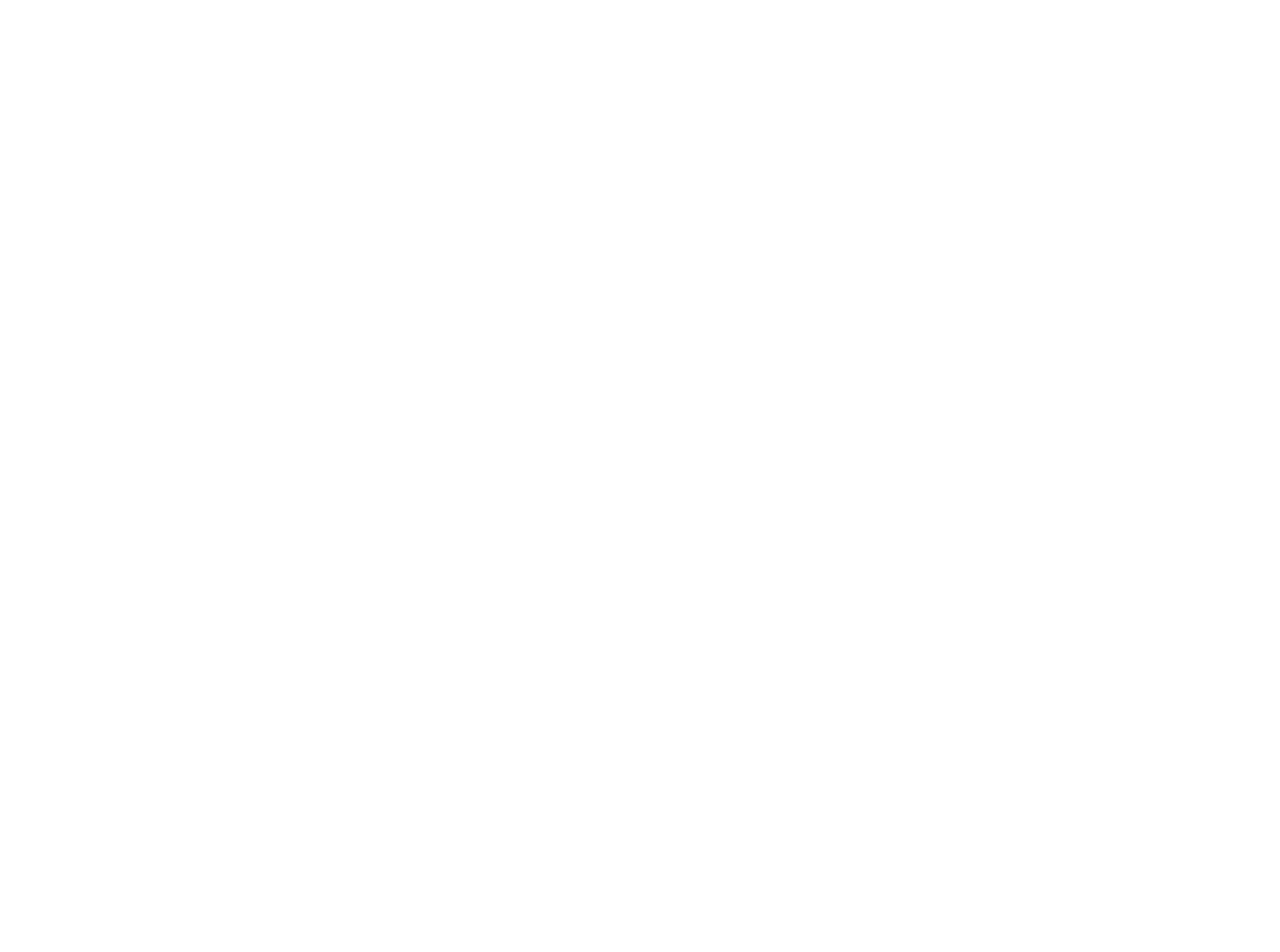
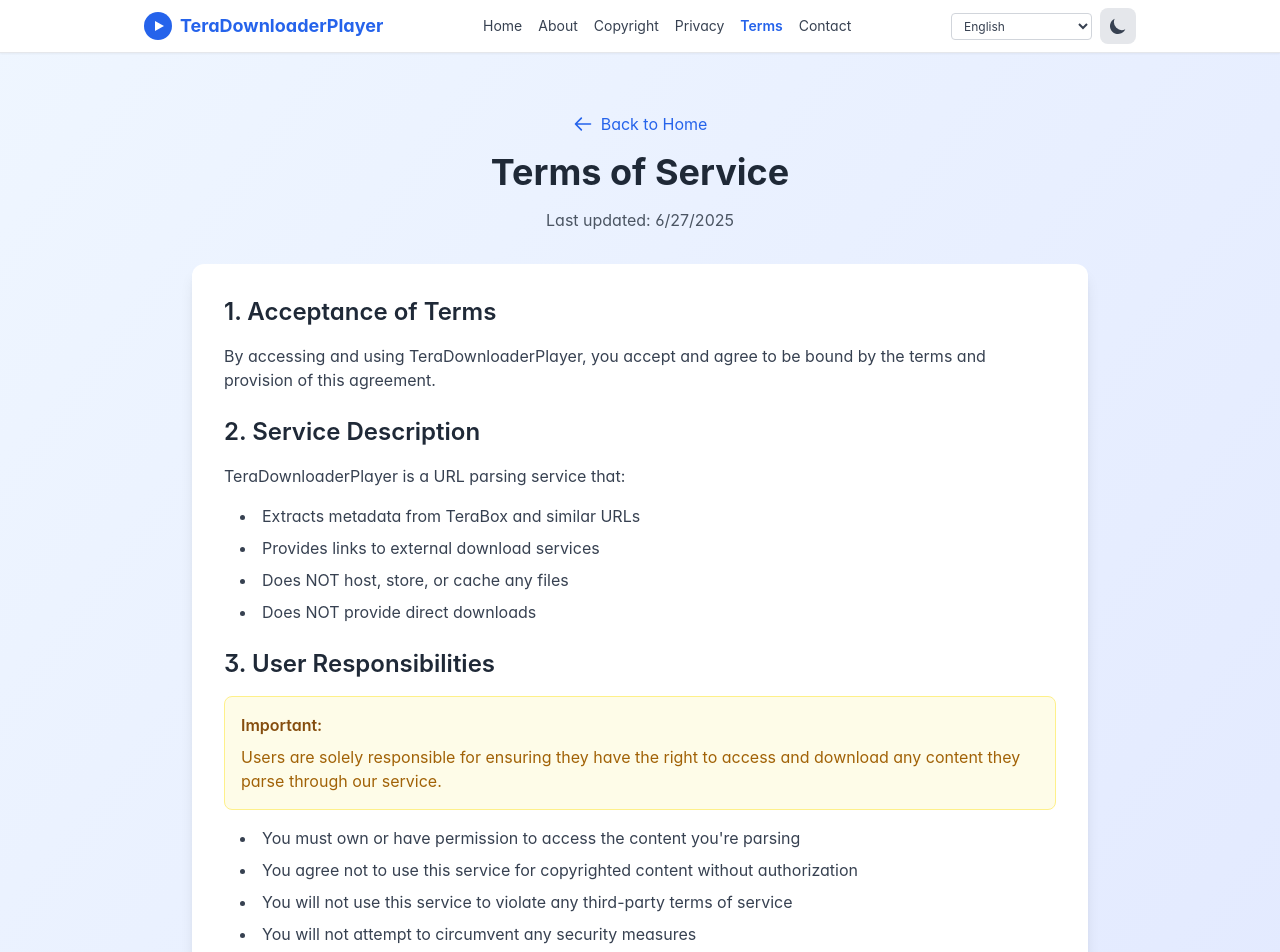
Before and after one commit to kirankigi5/teraplayer, a React (Vite) app: page /terms-of-service in a window 1280 px wide. Before the commit this address had no page. Shown: the top 952 px of the page. Before the commit the page ends 800 px from the top, so only its background shows below. Built offline with nearby package versions, Linux system fonts and the light colour scheme.

Commit message:
feat: add Terms of Service page and link it in Navbar and App components

```diff
--- a/src/App.tsx
+++ b/src/App.tsx
@@ -285,6 +285,8 @@
               <span className="mx-2">|</span>
               <a href="/privacy-policy" className="underline hover:text-gray-600 dark:hover:text-gray-300">Privacy Policy</a>
               <span className="mx-2">|</span>
+              <a href="/terms-of-service" className="underline hover:text-gray-600 dark:hover:text-gray-300">Terms of Service</a>
+              <span className="mx-2">|</span>
               <a href="/contact" className="underline hover:text-gray-600 dark:hover:text-gray-300">Contact</a>
             </div>
           </div>
--- a/src/Root.tsx
+++ b/src/Root.tsx
@@ -5,6 +5,7 @@
 import CopyrightPolicy from "./CopyrightPolicy";
 import PrivacyPolicy from "./PrivacyPolicy";
 import Contact from "./Contact";
+import TermsOfService from "./TermsOfService";
 
 export default function Root() {
   return (
@@ -14,6 +15,7 @@
         <Route path="/about" element={<About />} />
         <Route path="/copyright-policy" element={<CopyrightPolicy />} />
         <Route path="/privacy-policy" element={<PrivacyPolicy />} />
+        <Route path="/terms-of-service" element={<TermsOfService />} />
         <Route path="/contact" element={<Contact />} />
       </Routes>
     </Router>
--- /dev/null
+++ b/src/TermsOfService.tsx
@@ -0,0 +1,109 @@
+import React from 'react';
+import { Link } from 'react-router-dom';
+import Navbar from './components/Navbar';
+
+const TermsOfService: React.FC = () => (
+  <>
+    <Navbar />
+    <div className="min-h-screen bg-gradient-to-br from-blue-50 to-indigo-100 dark:from-gray-900 dark:to-gray-800 transition-colors duration-200 pt-20">
+      <div className="container mx-auto px-4 py-8">
+        <div className="max-w-4xl mx-auto">
+          <div className="text-center mb-8">
+            <Link to="/" className="inline-flex items-center text-blue-600 dark:text-blue-400 hover:text-blue-700 dark:hover:text-blue-300 mb-4">
+              <svg className="w-5 h-5 mr-2" fill="none" stroke="currentColor" viewBox="0 0 24 24">
+                <path strokeLinecap="round" strokeLinejoin="round" strokeWidth={2} d="M10 19l-7-7m0 0l7-7m-7 7h18" />
+              </svg>
+              Back to Home
+            </Link>
+            <h1 className="text-4xl font-bold text-gray-800 dark:text-white mb-4">Terms of Service</h1>
+            <p className="text-gray-600 dark:text-gray-300">Last updated: {new Date().toLocaleDateString()}</p>
+          </div>
+
+          <div className="bg-white dark:bg-gray-800 rounded-xl shadow-lg p-8 space-y-6">
+            <section>
+              <h2 className="text-2xl font-semibold text-gray-800 dark:text-white mb-4">1. Acceptance of Terms</h2>
+              <p className="text-gray-700 dark:text-gray-300">
+                By accessing and using TeraDownloaderPlayer, you accept and agree to be bound by the terms and provision of this agreement.
+              </p>
+            </section>
+
+            <section>
+              <h2 className="text-2xl font-semibold text-gray-800 dark:text-white mb-4">2. Service Description</h2>
+              <p className="text-gray-700 dark:text-gray-300 mb-4">
+                TeraDownloaderPlayer is a URL parsing service that:
+              </p>
+              <ul className="list-disc list-inside text-gray-700 dark:text-gray-300 space-y-2 ml-4">
+                <li>Extracts metadata from TeraBox and similar URLs</li>
+                <li>Provides links to external download services</li>
+                <li>Does NOT host, store, or cache any files</li>
+                <li>Does NOT provide direct downloads</li>
+              </ul>
+            </section>
+
+            <section>
+              <h2 className="text-2xl font-semibold text-gray-800 dark:text-white mb-4">3. User Responsibilities</h2>
+              <div className="bg-yellow-50 dark:bg-yellow-900/20 border border-yellow-200 dark:border-yellow-800 rounded-lg p-4 mb-4">
+                <h3 className="font-semibold text-yellow-800 dark:text-yellow-200 mb-2">Important:</h3>
+                <p className="text-yellow-700 dark:text-yellow-300">
+                  Users are solely responsible for ensuring they have the right to access and download any content they parse through our service.
+                </p>
+              </div>
+              <ul className="list-disc list-inside text-gray-700 dark:text-gray-300 space-y-2 ml-4">
+                <li>You must own or have permission to access the content you're parsing</li>
+                <li>You agree not to use this service for copyrighted content without authorization</li>
+                <li>You will not use this service to violate any third-party terms of service</li>
+                <li>You will not attempt to circumvent any security measures</li>
+              </ul>
+            </section>
+
+            <section>
+              <h2 className="text-2xl font-semibold text-gray-800 dark:text-white mb-4">4. Prohibited Uses</h2>
+              <ul className="list-disc list-inside text-gray-700 dark:text-gray-300 space-y-2 ml-4">
+                <li>Parsing URLs to content you don't have rights to access</li>
+                <li>Commercial use without explicit permission</li>
+                <li>Automated or bulk parsing that could overload our servers</li>
+                <li>Any illegal activities under applicable laws</li>
+              </ul>
+            </section>
+
+            <section>
+              <h2 className="text-2xl font-semibold text-gray-800 dark:text-white mb-4">5. Disclaimer of Warranties</h2>
+              <p className="text-gray-700 dark:text-gray-300">
+                This service is provided "as is" without any warranties. We do not guarantee the accuracy,
+                completeness, or reliability of any information provided through our service.
+              </p>
+            </section>
+
+            <section>
+              <h2 className="text-2xl font-semibold text-gray-800 dark:text-white mb-4">6. Limitation of Liability</h2>
+              <p className="text-gray-700 dark:text-gray-300">
+                TeraDownloaderPlayer shall not be liable for any direct, indirect, incidental, special,
+                consequential, or punitive damages resulting from your use of this service.
+              </p>
+            </section>
+
+            <section>
+              <h2 className="text-2xl font-semibold text-gray-800 dark:text-white mb-4">7. Termination</h2>
+              <p className="text-gray-700 dark:text-gray-300">
+                We reserve the right to terminate or suspend access to our service immediately,
+                without prior notice, for any reason whatsoever.
+              </p>
+            </section>
+
+            <section>
+              <h2 className="text-2xl font-semibold text-gray-800 dark:text-white mb-4">8. Contact Information</h2>
+              <p className="text-gray-700 dark:text-gray-300">
+                If you have any questions about these Terms of Service, please contact us at:
+              </p>
+              <p className="text-blue-600 dark:text-blue-400 mt-2">
+                Email: legal@teradownloaderplayer.dev
+              </p>
+            </section>
+          </div>
+        </div>
+      </div>
+    </div>
+  </>
+);
+
+export default TermsOfService;
--- a/src/components/Navbar.tsx
+++ b/src/components/Navbar.tsx
@@ -47,6 +47,16 @@
         onClick={() => setMenuOpen(false)}
       >
         Privacy
+      </Link>
+      <Link
+        to="/terms-of-service"
+        className={location.pathname === '/terms-of-service'
+          ? "font-semibold text-blue-600 dark:text-blue-300 block px-3 py-2 hover:bg-gray-100 md:block md:px-0 md:py-0 md:hover:bg-transparent"
+          : "text-gray-700 dark:text-gray-200 hover:text-blue-600 dark:hover:text-blue-300 block px-3 py-2 hover:bg-gray-100 md:block md:px-0 md:py-0 md:hover:bg-transparent"
+        }
+        onClick={() => setMenuOpen(false)}
+      >
+        Terms
       </Link>
       <Link
         to="/contact"
```
